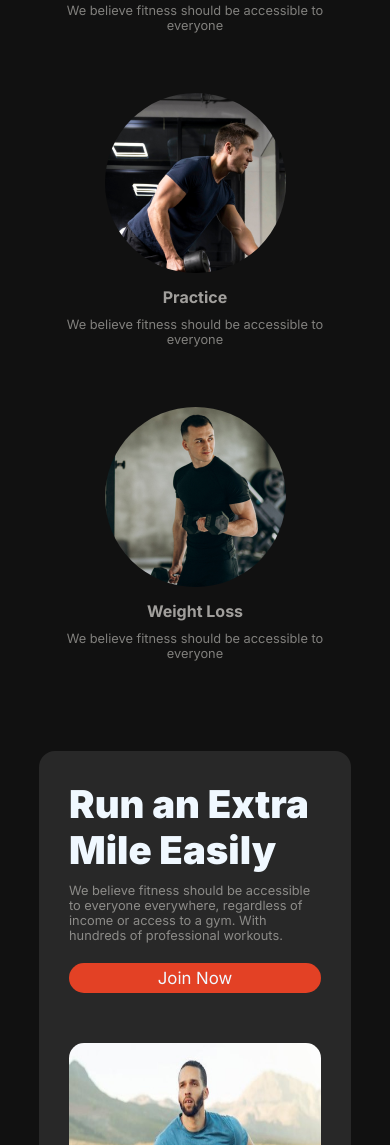
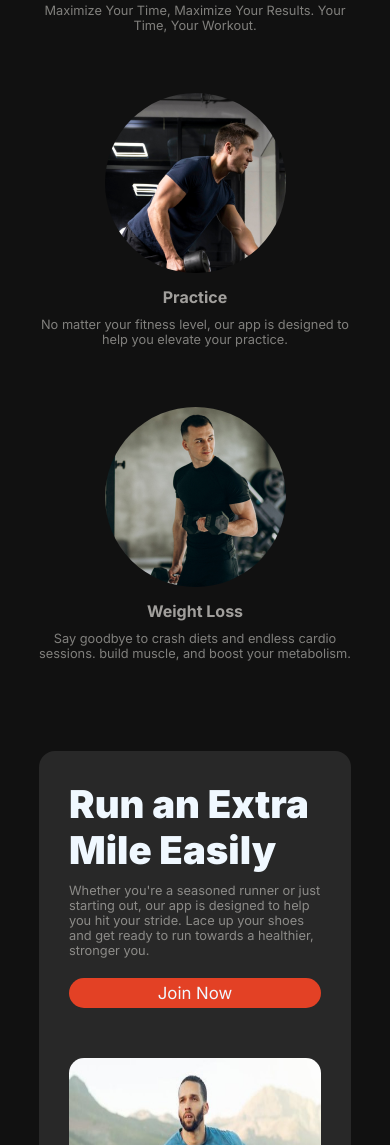
Before and after one commit to c4chamok/Assignment-2, a plain HTML site: page index.html in a window 390 px wide. Shown: the part 1826-2971 px from the top of the page. Drawn offline with Linux system fonts and the light colour scheme; a web font is replaced by a local one.

Commit message:
some texts and styles changed

```diff
--- a/index.html
+++ b/index.html
@@ -81,32 +81,28 @@
                         <img src="./images/image 3.png" alt="">
                     </div>
                     <h4>Movement</h4>
-                    <p>We believe fitness should be
-                        accessible to everyone</p>
+                    <p>Unlock Your Potential with Every Movement. it's the key to a healthier, happier life.</p>
                 </div>
                 <div class="content-card">
                     <div class="card-img">
                         <img src="./images/image 2.png" alt="">
                     </div>
                     <h4>Time</h4>
-                    <p>We believe fitness should be
-                        accessible to everyone</p>
+                    <p>Maximize Your Time, Maximize Your Results. Your Time, Your Workout.</p>
                 </div>
                 <div class="content-card">
                     <div class="card-img">
                         <img src="./images/image 4.png" alt="">
                     </div>
                     <h4>Practice</h4>
-                    <p>We believe fitness should be
-                        accessible to everyone</p>
+                    <p>No matter your fitness level, our app is designed to help you elevate your practice.</p>
                 </div>
                 <div class="content-card">
                     <div class="card-img">
                         <img src="./images/image 5.png" alt="">
                     </div>
                     <h4>Weight Loss</h4>
-                    <p>We believe fitness should be
-                        accessible to everyone</p>
+                    <p>Say goodbye to crash diets and endless cardio sessions. build muscle, and boost your metabolism.</p>
                 </div>
             </div>
         </section>
@@ -115,7 +111,7 @@
                 <div class="sect2-left">
                     <div class="sect-title">
                         <h2>Run an Extra Mile Easily</h2>
-                        <p>We believe fitness should be accessible to everyone everywhere, regardless of income or access to a gym. With hundreds of professional workouts.</p>
+                        <p>Whether you're a seasoned runner or just starting out, our app is designed to help you hit your stride. Lace up your shoes and get ready to run towards a healthier, stronger you.</p>
                         <button class="btn-primary">Join Now</button>
                     </div>
                 </div>
@@ -127,7 +123,7 @@
         <section class="sect3">
             <div class="sect-title">
                 <h2>BMI Calculator</h2>
-                <p>We believe fitness should be accessible to everyone, everywhere, regardless of income or access to a gym.</p>
+                <p>Your Body Mass Index (BMI) is more than just a number it's a key indicator of your overall health.</p>
             </div>
             <div class="sect3-div2">
                 <div class="container-div">
@@ -163,7 +159,7 @@
                     <div class="bmi-calc">
                         <div class="calc-title">
                             <h3>Calculate your BMI</h3>
-                            <p>We believe fitness should be accessible to everyone, everywhere, regardless of income or access to a gym. </p>
+                            <p>Stay on top of your health with our app’s BMI calculator and tracking tools. </p>
                         </div>
                         <form action="" class="form">
                             <input type="text" placeholder="Height/cm">
@@ -190,7 +186,7 @@
         <section class="sect4">
             <div class="sect-title">
                 <h2>Meet Our Team</h2>
-                <p>We believe fitness should be accessible to everyone, everywhere, regardless of income or access to a gym.</p>
+                <p>No more one-size-fits-all routines. Our trainers create personalized workout plans based on your goals, fitness level, and preferences.</p>
             </div>
             <div class="grid-container">
                 <div class="instructors-grid">
--- a/styles/style.css
+++ b/styles/style.css
@@ -52,7 +52,9 @@ a{
     text-decoration: none;
     font-size: 1.09rem;
 }
-
+.sect-title p{
+    margin-top: 10px;
+}
 .btn-primary{
     padding: 12px 0px;
     color: aliceblue;
@@ -277,6 +279,7 @@ main{
     flex-direction: column;
     align-items: center;
     padding: 20px;
+    width: 30%;
 }
 
 .content-card .card-img img{
@@ -512,13 +515,14 @@ select option{
 }
 .pricing-div .sect-title p{
     text-align: center;
-    margin-top: 10px;
     color: antiquewhite;
+    font-size: 1.2rem;
 }
 .cards{
-    margin: 30px 0;
+    margin: 50px 0 30px 0;
     display: flex;
     justify-content: space-between;
+
 }
 .plan{
     width: 25%;
@@ -691,6 +695,10 @@ hr{
     .sect-content{
         flex-direction: column;
         gap: 20px;
+        align-items: center;
+    }
+    .content-card{
+        width: 100%;
     }
     .sect2-div{
         display: flex;
```
